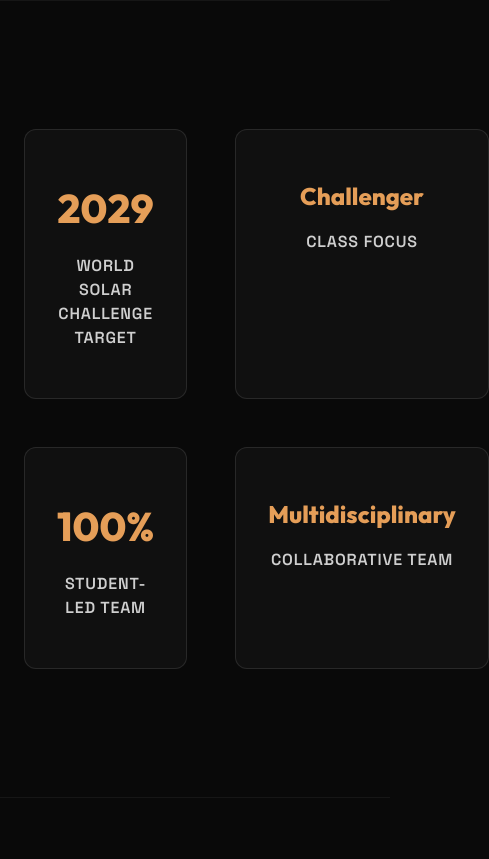
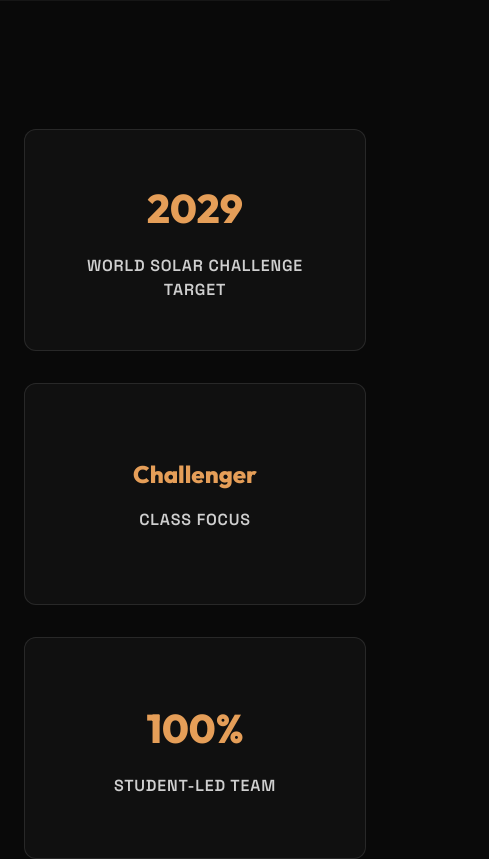
Before and after one commit to sunykoreasolarteam/website, a Next.js app: page / in a window 390 px wide. Shown: the part 3780-4639 px from the top of the page, 489 px wide, since content can reach past the window. Built offline with nearby package versions, Linux system fonts and the light colour scheme.

Commit message:
Fix mobile layout overflow issues on hero stat cards

```diff
--- a/src/app/Home.css
+++ b/src/app/Home.css
@@ -214,12 +214,18 @@
 }
 
 .stat-card {
+  display: flex;
+  flex-direction: column;
+  justify-content: center;
+  align-items: center;
   text-align: center;
   padding: var(--space-6) var(--space-4);
   background: rgba(255, 255, 255, 0.03);
   border: 1px solid rgba(255, 255, 255, 0.1);
   border-radius: 12px;
   transition: transform 0.3s ease, border-color 0.3s ease;
+  min-width: 0;
+  height: 100%;
 }
 .stat-card:hover {
   transform: translateY(-4px);
@@ -234,6 +240,9 @@
   color: #E59E58; /* Solar Orange */
   margin-bottom: var(--space-2);
   text-align: center;
+  word-wrap: break-word;
+  word-break: break-word;
+  max-width: 100%;
 }
 
 .stat-value-long {
@@ -247,6 +256,17 @@
   color: rgba(255, 255, 255, 0.8);
   text-transform: uppercase;
   letter-spacing: 0.05em;
+  word-wrap: break-word;
+  word-break: break-word;
+  max-width: 100%;
+}
+
+@media (max-width: 600px) {
+  .stats-grid {
+    grid-template-columns: 1fr;
+    grid-auto-rows: 1fr;
+    gap: var(--space-4);
+  }
 }
 
 /* Preview Image (Car) */
```
Also changed, not shown: 132 other files (tests, documents, lock files or other folders).
